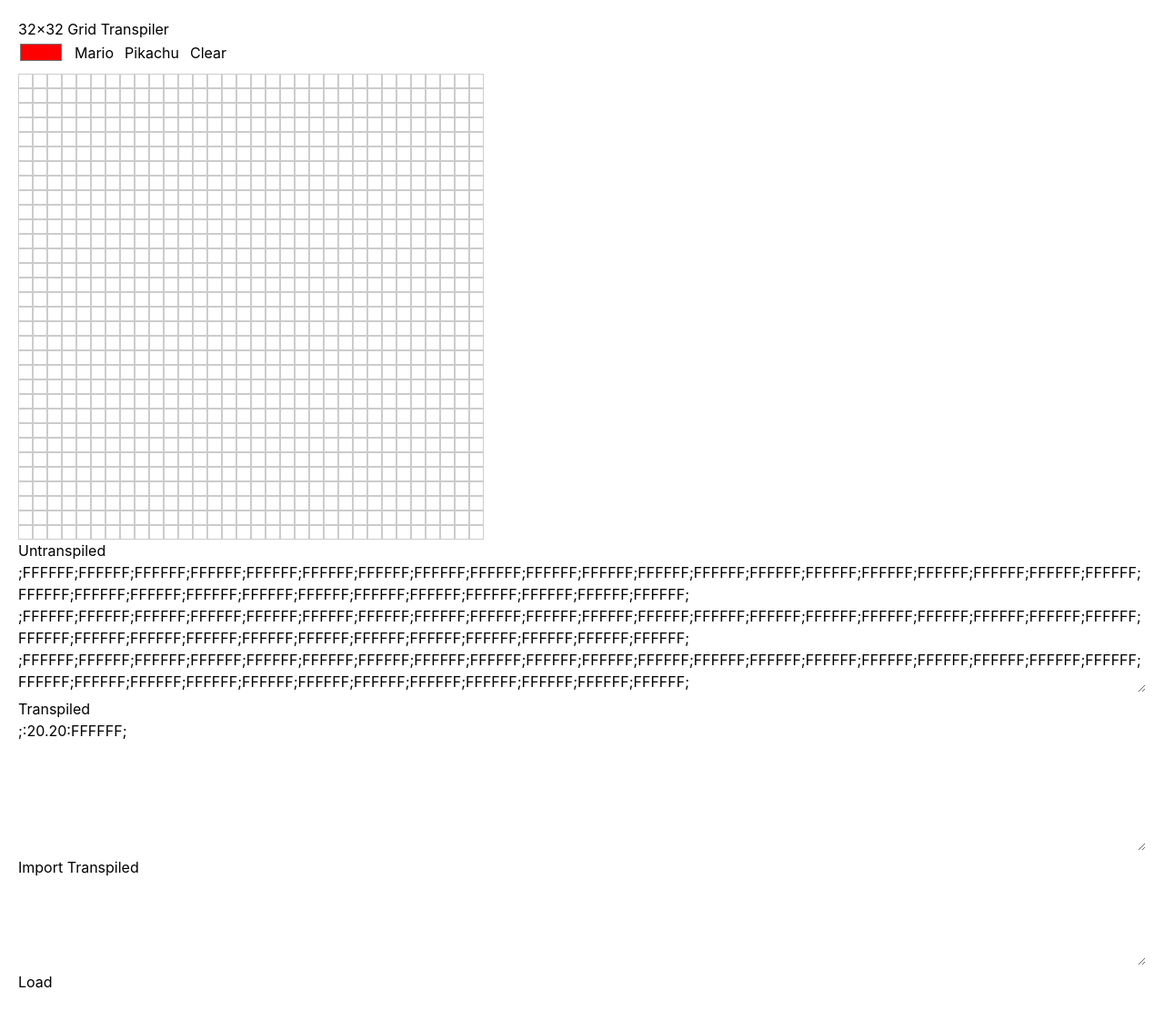
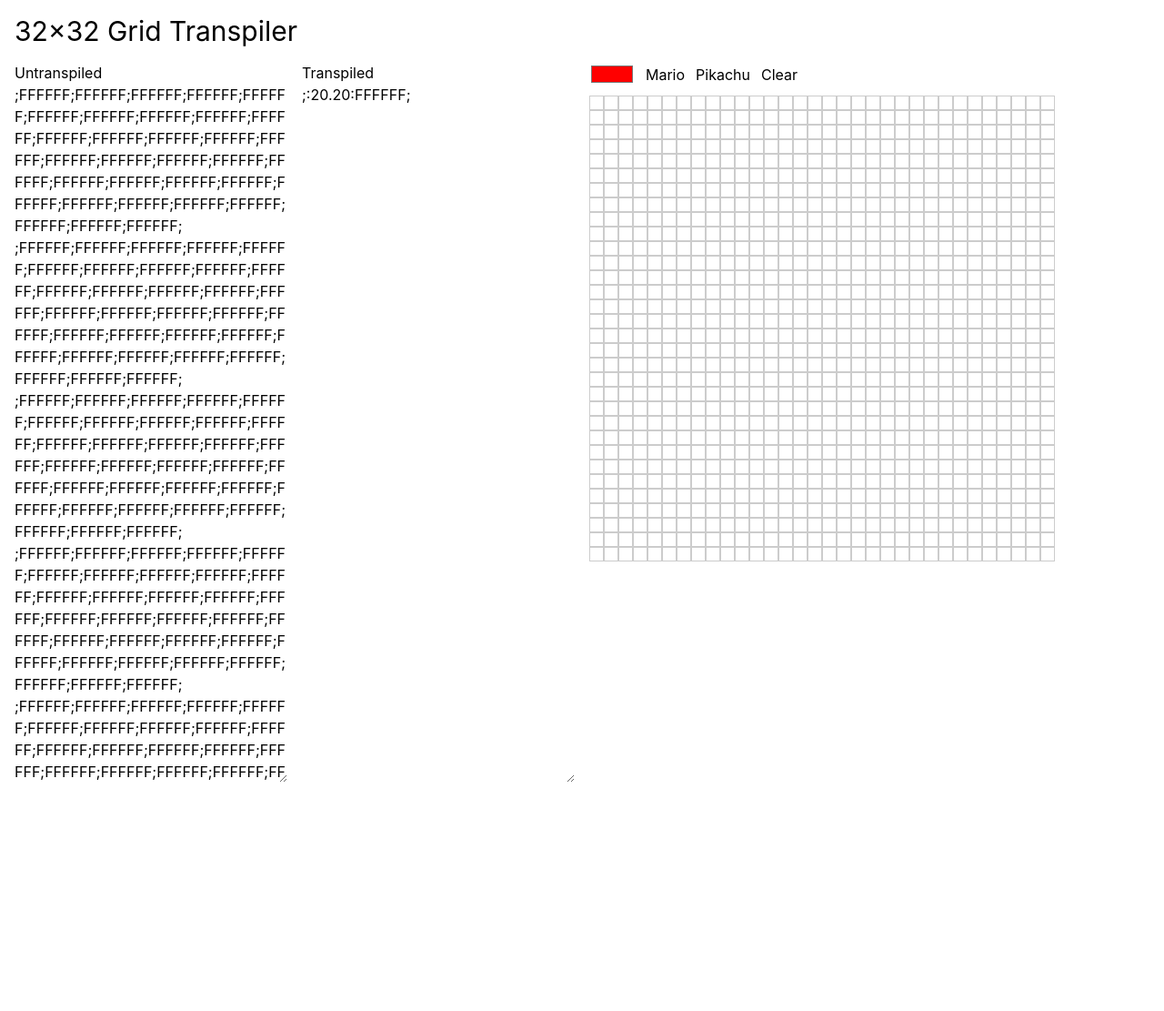
Before and after one commit to Arczius/picture-compression-demo, a React (Vite) app: page / in a window 1280 px wide. Shown: the whole page at 91% size. After the commit the page ends 882 px from the top, so only its background shows below. Built offline with nearby package versions, Linux system fonts and the light colour scheme.

Commit message:
added styling

```diff
--- a/src/App.tsx
+++ b/src/App.tsx
@@ -54,7 +54,6 @@ const presets: Record<string, string[][]> = {
 export default function App() {
     const [grid, setGrid] = useState<string[][]>(createEmptyGrid());
     const [color, setColor] = useState("#ff0000");
-    const [transpiledInput, setTranspiledInput] = useState("");
 
     const handleClick = (r: number, c: number) => {
         const newGrid = grid.map((row) => [...row]);
@@ -69,20 +68,6 @@ export default function App() {
     const untranspiled = buildUntranspiled();
     const transpiled = transpiler.ToTranspile(untranspiled);
 
-    const importTranspiled = () => {
-        const result = transpiler.FromTranspile(transpiledInput);
-
-        const rows = result
-            .split("\n")
-            .map((r) => r.split(";").filter((c) => c.length > 0));
-
-        const newGrid = Array.from({ length: SIZE }, (_, r) =>
-            Array.from({ length: SIZE }, (_, c) => rows[r]?.[c] || DEFAULT),
-        );
-
-        setGrid(newGrid);
-    };
-
     const loadPreset = (name: string) => {
         const preset = presets[name];
         if (!preset) return;
@@ -92,18 +77,49 @@ export default function App() {
     const clearGrid = () => setGrid(createEmptyGrid());
 
     return (
-        <div style={{ padding: 20 }}>
-            <h1>32×32 Grid Transpiler</h1>
+        <div className="p-4">
+            <h1 className="text-3xl pb-4">32×32 Grid Transpiler</h1>
+            <div className="grid grid-cols-4 gap-4">
+                <div>
+                    <h3>Untranspiled</h3>
+                    <textarea
+                        value={untranspiled}
+                        readOnly
+                        rows={32}
+                        style={{ width: "100%" }}
+                    />
+                </div>
 
-            <div style={{ display: "flex", gap: 12, alignItems: "center" }}>
+                <div>
+                    <h3>Transpiled</h3>
+                    <textarea
+                        value={transpiled}
+                        readOnly
+                        rows={32}
+                        style={{ width: "100%" }}
+                    />
+                </div>
+
+                <div className="col-span-2">
+                    <div
+                        style={{
+                            display: "flex",
+                            gap: 12,
+                            alignItems: "center",
+                        }}
+                    >
                         <input
                             type="color"
                             value={color}
                             onChange={(e) => setColor(e.target.value)}
                         />
 
-                <button onClick={() => loadPreset("Mario")}>Mario</button>
-                <button onClick={() => loadPreset("Pikachu")}>Pikachu</button>
+                        <button onClick={() => loadPreset("Mario")}>
+                            Mario
+                        </button>
+                        <button onClick={() => loadPreset("Pikachu")}>
+                            Pikachu
+                        </button>
                         <button onClick={clearGrid}>Clear</button>
                     </div>
 
@@ -130,31 +146,8 @@ export default function App() {
                             )),
                         )}
                     </div>
-
-            <h3>Untranspiled</h3>
-            <textarea
-                value={untranspiled}
-                readOnly
-                rows={6}
-                style={{ width: "100%" }}
-            />
-
-            <h3>Transpiled</h3>
-            <textarea
-                value={transpiled}
-                readOnly
-                rows={6}
-                style={{ width: "100%" }}
-            />
-
-            <h3>Import Transpiled</h3>
-            <textarea
-                value={transpiledInput}
-                onChange={(e) => setTranspiledInput(e.target.value)}
-                rows={4}
-                style={{ width: "100%" }}
-            />
-            <button onClick={importTranspiled}>Load</button>
+                </div>
+            </div>
         </div>
     );
 }
```
Lines whose indentation alone changed are shown as unchanged.
